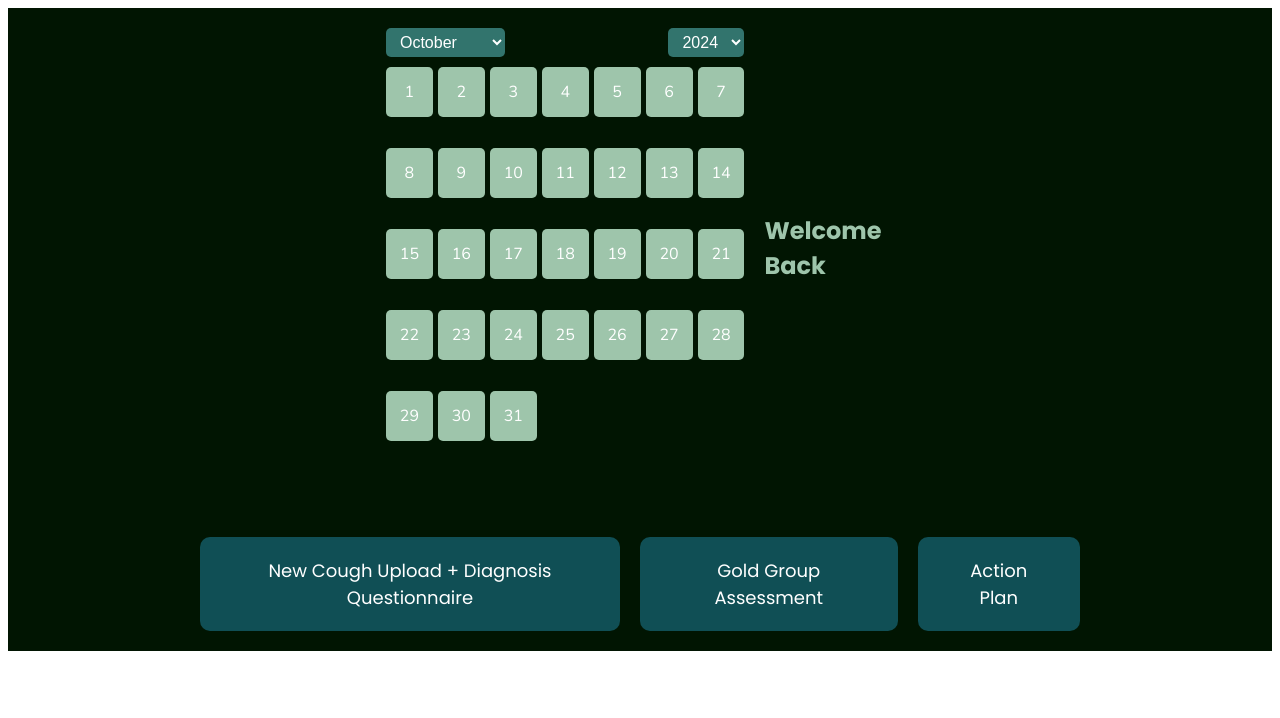
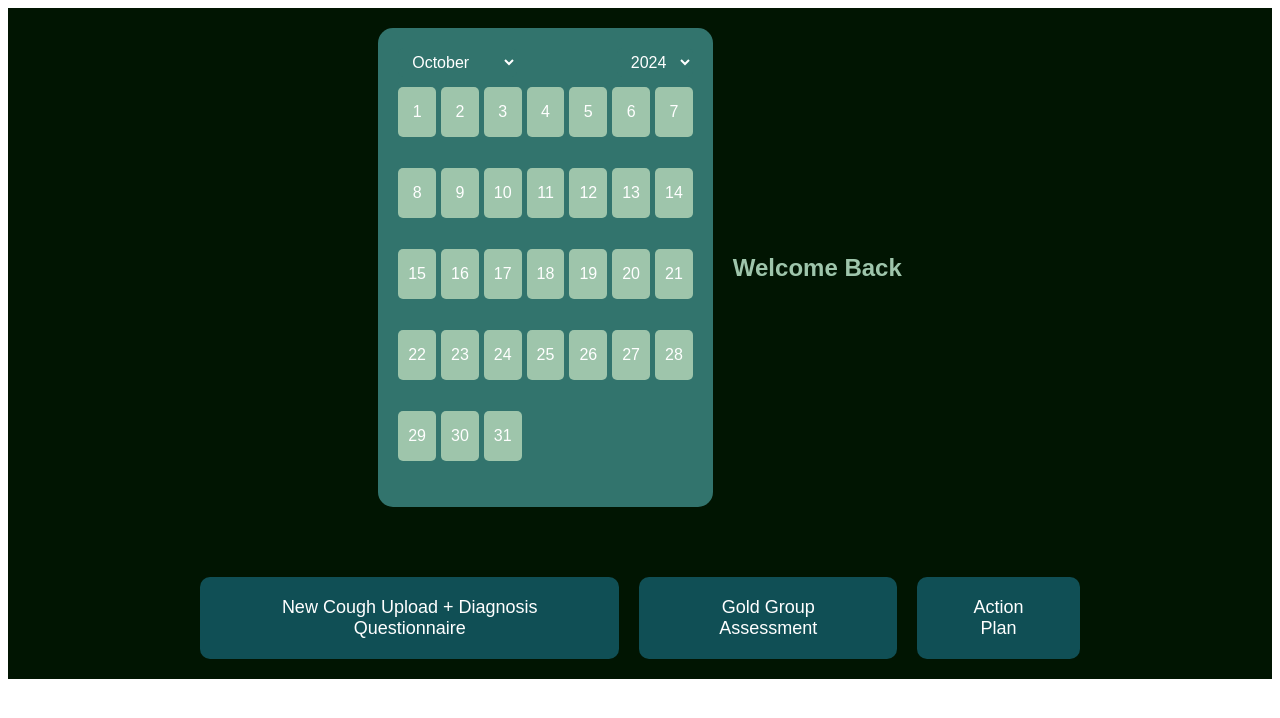
Before and after one commit to Shilab66/breezy, a Next.js app: page /dashboard in a window 1280 px wide. Shown: the top 718 px of the page. Built offline with nearby package versions, Linux system fonts and the light colour scheme.

Commit message:
Update Dashboard.css

```diff
--- a/src/styles/Dashboard.css
+++ b/src/styles/Dashboard.css
@@ -1,16 +1,12 @@
-/* Import Poppins and Nunito from Google Fonts */
-@import url('https://fonts.googleapis.com/css2?family=Nunito:wght@400;700&family=Poppins:wght@400;700&display=swap');
-
-/* Dashboard container styling */
 .dashboard-container {
     display: flex;
     flex-direction: column;
     align-items: center;
     justify-content: space-around;
     padding: 20px;
-    font-family: 'Nunito', sans-serif; /* Changed to Nunito */
-    background-color: #011502;
-    color: white;
+    font-family: Arial, sans-serif;
+    background-color: #011502; /* Dark background color that matches the theme */
+    color: white; /* Ensures that text stands out against the darker background */
 }
 
 /* Calendar and group title are side by side */
@@ -21,10 +17,9 @@
 }
 
 .calendar-container-with-bg {
-  width: 100%;
-  max-width: 600px;
-  margin: 0 auto;
-  position: relative;
+    background-color: #32746D; /* Calendar background color */
+    border-radius: 15px; /* Rounded corners */
+    padding: 20px;
 }
 
 /* Styling for the group title */
@@ -33,8 +28,7 @@
 }
 
 .group-title h2, .group-title h3 {
-    color: #9EC5AB;
-    font-family: 'Poppins', sans-serif; /* Changed to Poppins for titles */
+    color: #9EC5AB; /* Adjust group title color to fit the new background */
 }
 
 /* Bottom buttons styling */
@@ -47,11 +41,10 @@
 }
 
 .bottom-button {
-    background-color: #104F55;
+    background-color: #104F55; /* Button background color */
     color: white;
     font-size: 18px;
-    font-family: 'Poppins', sans-serif; /* Changed to Poppins for buttons */
-    padding: 20px 40px;
+    padding: 20px 40px; /* Taller buttons */
     border: none;
     border-radius: 10px;
     cursor: pointer;
@@ -64,15 +57,13 @@
     background-color: #32746D;
 }
 
-/* Pop-up positioning */
 .popup {
-  position: absolute;
-  top: 100%;
-  left: 0;
-  background-color: #f5f5f5;
-  border: 1px solid #ccc;
-  padding: 10px;
-  z-index: 100;
-  width: 300px;
-  font-family: 'Nunito', sans-serif; /* Changed to Nunito for pop-up */
+    background-color: #104F55;
+    color: white;
+    padding: 10px;
+    border-radius: 5px;
+    margin-top: 10px; /* Space between title and popup */
+    z-index: 10;
+    text-align: center; /* Center the text in the popup */
+    width: 250px; /* Fixed width for the pop-up */
 }
```
